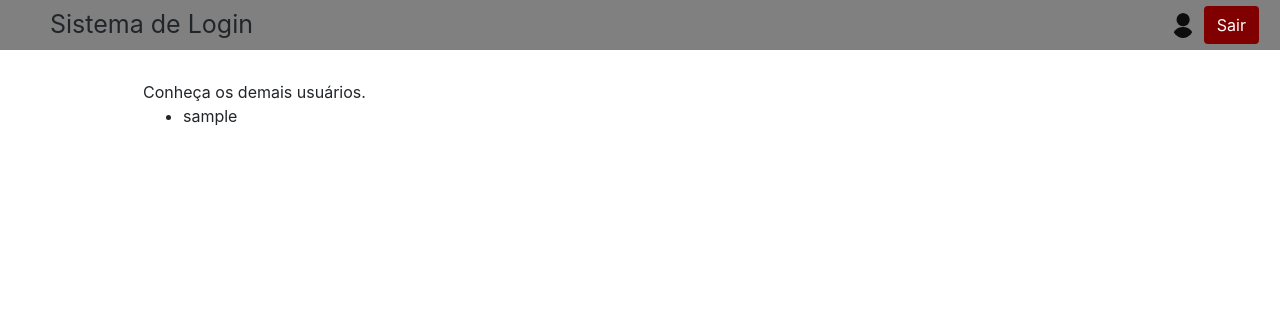
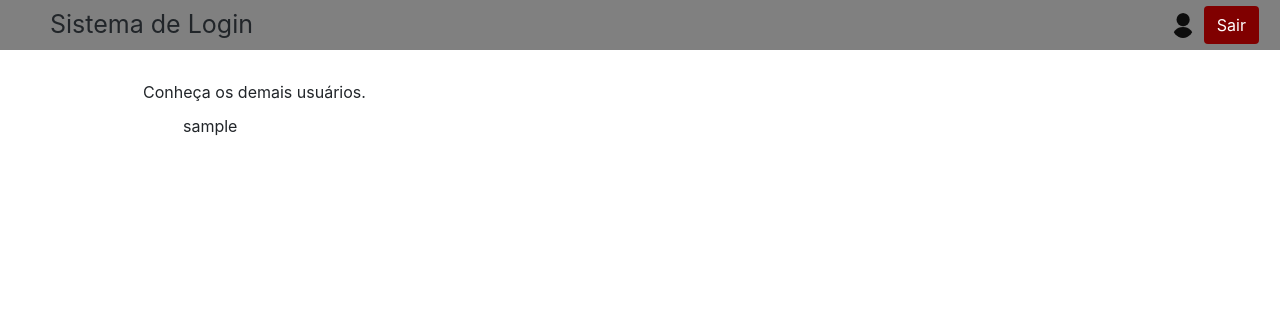
Before and after one commit to vitorlobof/login, a Django app: page /plataform/home/ in a window 1280 px wide. Shown: the top 310 px of the page. Run offline with Django 4.2, Linux system fonts and the light colour scheme; the visitor is signed in with stand-in values (Sample User, id 1); data comes from the database, SQL or seed files in the repository.

Commit message:
Added styling for lists.

```diff
--- a/templates/base.html
+++ b/templates/base.html
@@ -30,16 +30,16 @@
 
       <div class="navbar-btns navbar-btns-right">
         <button class="navbar-btn navbar-profile">
-          {% if user.img is None %}
+          {% if user.is_authenticated %}
+          {% if user.img %}
           <a href="{% url 'login' %}">
-            <img src="{% static 'img/unlogged.svg' %}" alt="" />
+            <img src="{{user.img.url}}" alt="" />
           </a>
           {% else %}
           <a href="#">
-            <img src="{{user.img.url}}" alt="" />
+            <img src="{%static 'img/unlogged.svg' %}" alt="" />
           </a>
           {% endif %}
-          {% if user.is_authenticated %}
           <a class='btn btn-danger' href="{% url 'logout' %}">Sair</a>
           {% endif %}
         </button>
--- a/templates/static/base.css
+++ b/templates/static/base.css
@@ -56,3 +56,11 @@
     margin: 80px auto;
     margin-bottom: 200px;
 }
+
+.list {
+    list-style-type: none;
+}
+
+.list > li {
+    margin: 10px 0;
+}
```
